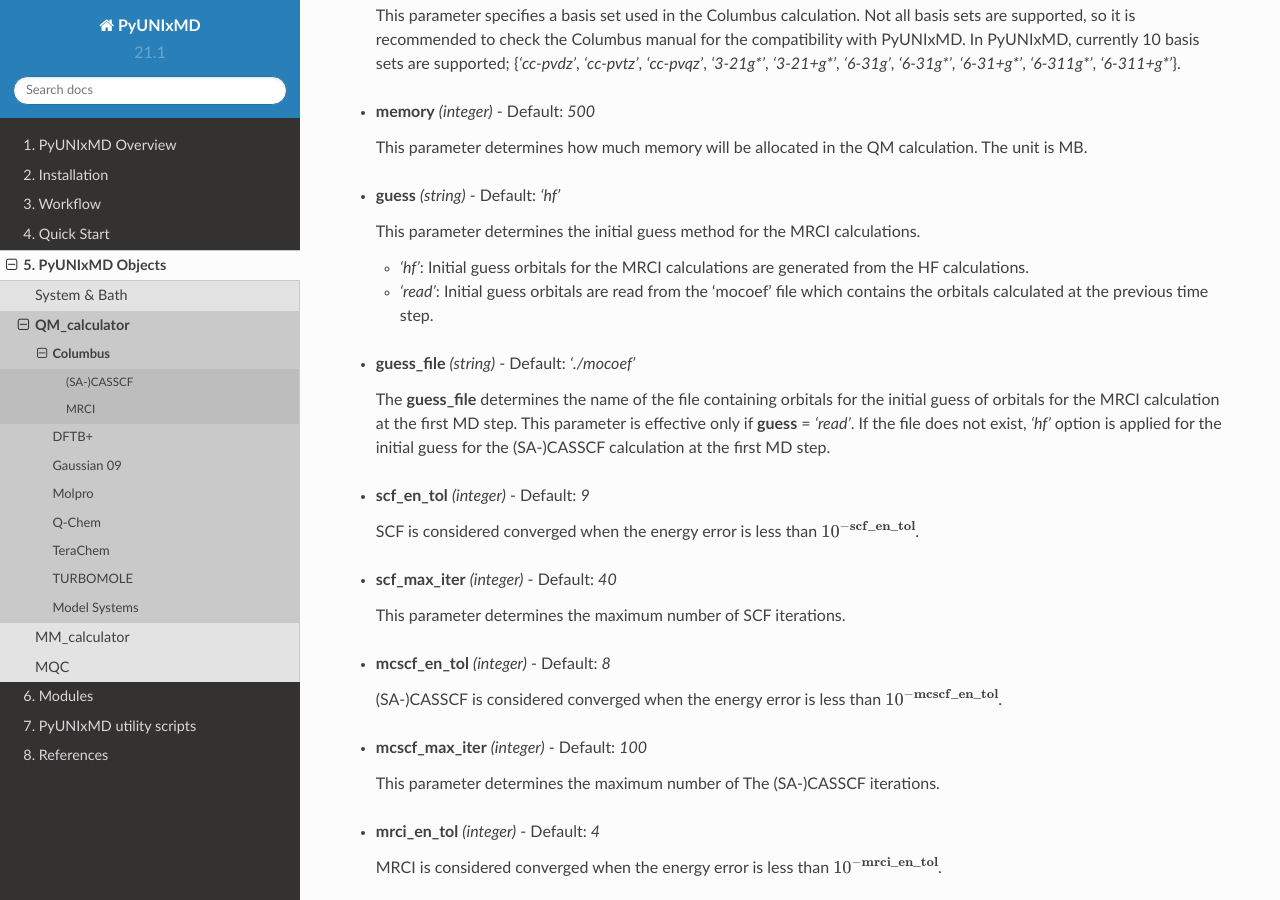
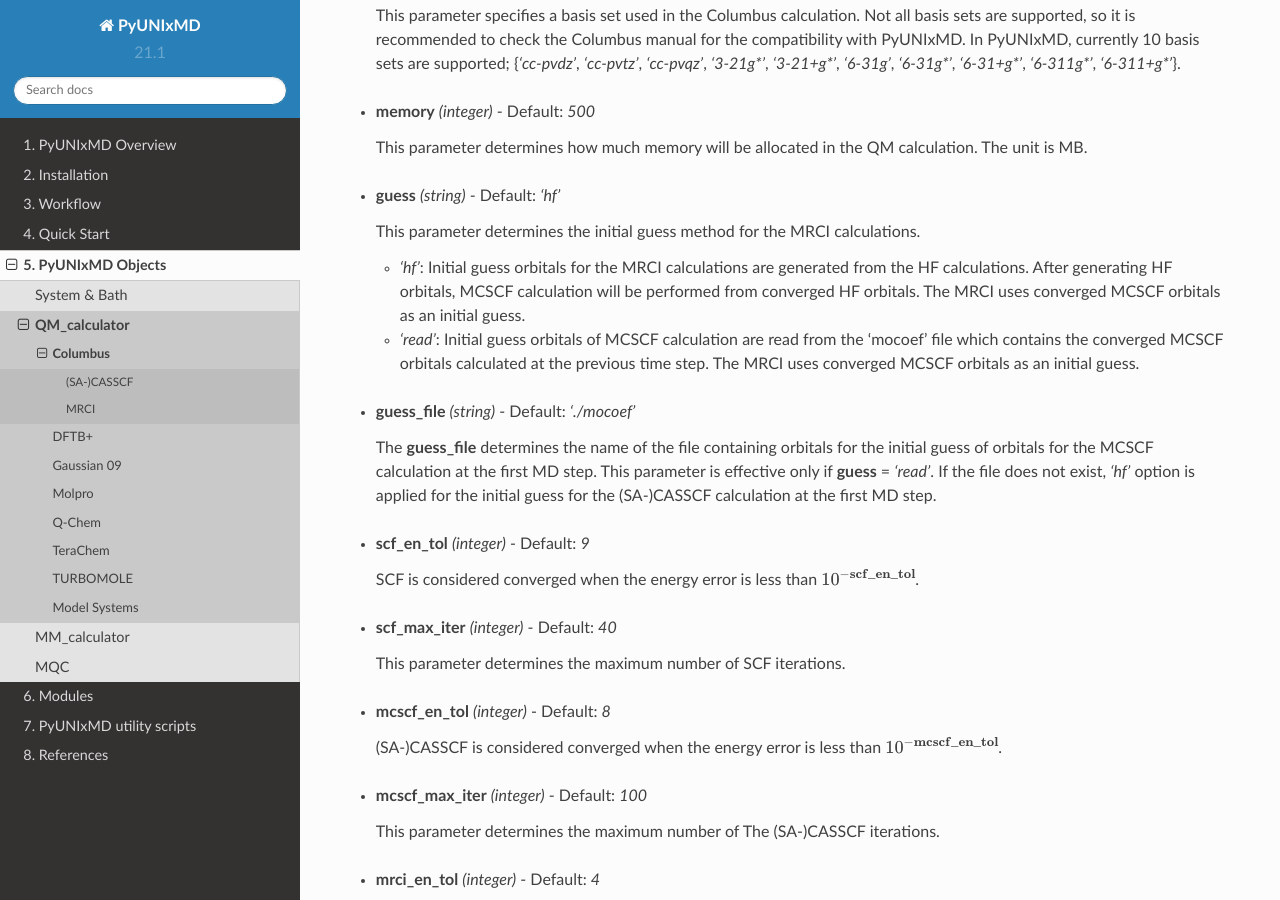
Before and after one commit to skmin-lab/unixmd, a Sphinx documentation site: the page built from docs/source/objects/qm/prog_columbus.rst, in a window 1280 px wide and 900 px high, scrolled down 3589 px. Built offline with Sphinx 7.4.7 and the Read the Docs theme 2.0.0, drawn with Linux system fonts in a browser that asks for light colours; cross-references to code outside the pages are shown as plain code.

Commit message:
Change some detailed description

```diff
--- a/docs/source/objects/qm/prog_columbus.rst
+++ b/docs/source/objects/qm/prog_columbus.rst
@@ -267,13 +267,17 @@ Detailed description of parameters
   This parameter determines the initial guess method for the MRCI calculations.
 
   + *'hf'*: Initial guess orbitals for the MRCI calculations are generated from the HF calculations.
-  + *'read'*: Initial guess orbitals are read from the 'mocoef' file which contains the orbitals calculated at the previous time step.
+    After generating HF orbitals, MCSCF calculation will be performed from converged HF orbitals.
+    The MRCI uses converged MCSCF orbitals as an initial guess.
+  + *'read'*: Initial guess orbitals of MCSCF calculation are read from the 'mocoef' file
+    which contains the converged MCSCF orbitals calculated at the previous time step.
+    The MRCI uses converged MCSCF orbitals as an initial guess.
 
 \
 
 - **guess_file** *(string)* - Default: *'./mocoef'*
 
-  The **guess_file** determines the name of the file containing orbitals for the initial guess of orbitals for the MRCI calculation at the first MD step.
+  The **guess_file** determines the name of the file containing orbitals for the initial guess of orbitals for the MCSCF calculation at the first MD step.
   This parameter is effective only if **guess** = *'read'*.
   If the file does not exist, *'hf'* option is applied for the initial guess for the (SA-)CASSCF calculation at the first MD step.
 
```
